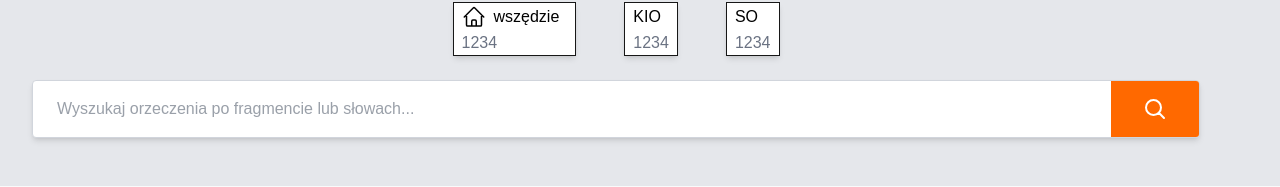
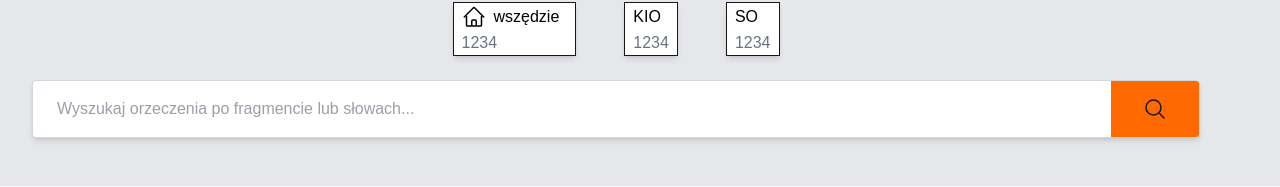
Before and after one commit to kamilhandzlik/DjanKIO, a Next.js app in the folder frontend/: page / in a window 1280 px wide. Shown: the part 450-637 px from the top of the page. Built offline with nearby package versions, Linux system fonts and the light colour scheme.

Commit message:
changed svg in searchbar

```diff
--- a/frontend/app/components/search_field/search_bar.tsx
+++ b/frontend/app/components/search_field/search_bar.tsx
@@ -41,14 +41,14 @@ const SearchBar = () => {
               xmlns="http://www.w3.org/2000/svg"
               fill="none"
               viewBox="0 0 24 24"
-              strokeWidth={2}
-              stroke="white"
-              className="w-6 h-6"
+              strokeWidth="1.5"
+              stroke="currentColor"
+              className="size-6"
             >
               <path
                 strokeLinecap="round"
                 strokeLinejoin="round"
-                d="M21 21l-5.197-5.197m0 0A7.5 7.5 0 105.196 5.196a7.5 7.5 0 0010.607 10.607z"
+                d="m21 21-5.197-5.197m0 0A7.5 7.5 0 1 0 5.196 5.196a7.5 7.5 0 0 0 10.607 10.607Z"
               />
             </svg>
           </button>
```
